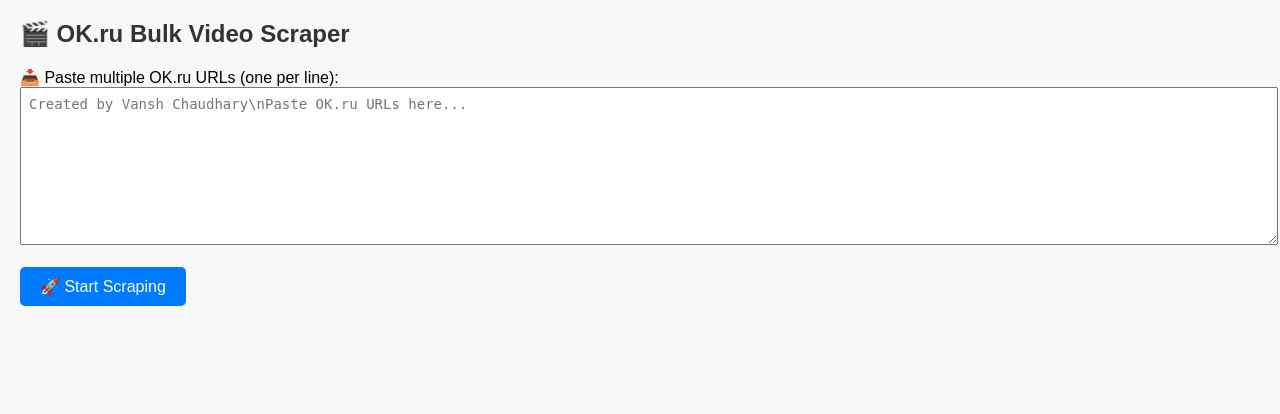
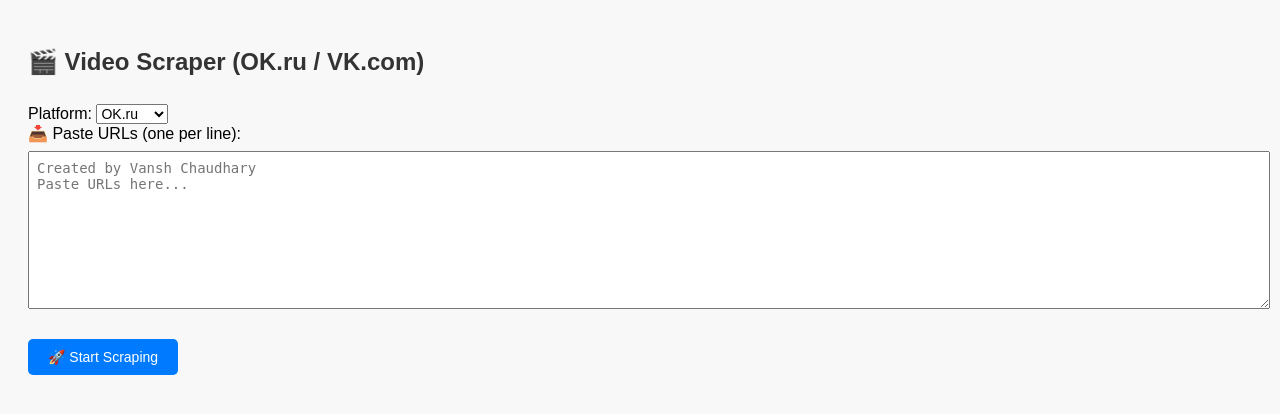
Before and after one commit to vchaudhary-eng/ok-scraper, a FastAPI app: page / in a window 1280 px wide. Shown: the top 414 px of the page. Run offline with FastAPI, Linux system fonts and the light colour scheme.

Commit message:
Update index.html

```diff
--- a/templates/index.html
+++ b/templates/index.html
@@ -2,30 +2,36 @@
 <html lang="en">
 <head>
   <meta charset="UTF-8">
-  <title>🎥 OK.ru Video Scraper</title>
+  <title>🎥 Video Scraper</title>
   <style>
-    body { font-family: Arial, sans-serif; margin: 20px; background: #f8f8f8; }
+    body { font-family: Arial; background: #f8f8f8; padding: 20px; }
     h2 { color: #333; }
-    textarea { width: 100%; height: 140px; font-size: 14px; padding: 8px; }
-    button { padding: 10px 20px; font-size: 16px; background: #007BFF; color: white; border: none; border-radius: 5px; cursor: pointer; }
+    select, textarea, button { font-size: 14px; margin-top: 8px; }
+    textarea { width: 100%; height: 140px; padding: 8px; }
+    button { background: #007BFF; color: white; border: none; padding: 10px 20px; border-radius: 5px; }
     button:hover { background: #0056b3; }
     table { width: 100%; border-collapse: collapse; margin-top: 20px; }
-    th, td { padding: 8px; border: 1px solid #ccc; font-size: 14px; }
+    th, td { border: 1px solid #ccc; padding: 8px; font-size: 14px; }
     th { background: #eee; }
     .loading { color: orange; }
-    .success { color: green; }
     .error { color: red; }
     #copyBtn { margin-top: 10px; background-color: #28a745; }
     #copyBtn:hover { background-color: #218838; }
   </style>
 </head>
 <body>
-  <h2>🎬 OK.ru Bulk Video Scraper</h2>
+  <h2>🎬 Video Scraper (OK.ru / VK.com)</h2>
 
   <form id="scrapeForm">
-    <label>📥 Paste multiple OK.ru URLs (one per line):</label><br>
-    <textarea id="urlInput" placeholder="Created by Vansh Chaudhary\nPaste OK.ru URLs here..."></textarea>
-<br><br>
+    <label>Platform:</label>
+    <select id="platformSelect">
+      <option value="okru">OK.ru</option>
+      <option value="vk">VK.com</option>
+    </select><br>
+
+    <label>📥 Paste URLs (one per line):</label><br>
+    <textarea id="urlInput" placeholder="Created by Vansh Chaudhary&#10;Paste URLs here..."></textarea>
+    <br><br>
     <button type="submit">🚀 Start Scraping</button>
   </form>
 
@@ -51,6 +57,7 @@
   <script>
     const form = document.getElementById('scrapeForm');
     const textarea = document.getElementById('urlInput');
+    const platformSelect = document.getElementById('platformSelect');
     const table = document.getElementById('resultsTable');
     const tbody = table.querySelector('tbody');
     const copyBtn = document.getElementById('copyBtn');
@@ -58,11 +65,12 @@
     form.addEventListener('submit', async function (e) {
       e.preventDefault();
       const urls = textarea.value.trim().split('\n').filter(Boolean);
-      tbody.innerHTML = '';
+      const platform = platformSelect.value;
       if (urls.length === 0) return;
 
       table.style.display = 'table';
       copyBtn.style.display = 'inline-block';
+      tbody.innerHTML = '';
 
       for (let i = 0; i < urls.length; i++) {
         const url = urls[i];
@@ -70,8 +78,12 @@
         row.innerHTML = `<td>${i + 1}</td><td>${url}</td><td colspan="7" class="loading">⏳ Scraping...</td>`;
 
         try {
-          const res = await fetch(`/api/scrape?url=${encodeURIComponent(url)}`);
-          const data = await res.json();
+          const formData = new FormData();
+          formData.append('urls', url);
+          formData.append('platform', platform);
+
+          const res = await fetch('/api/scrape', { method: 'POST', body: formData });
+          const [data] = await res.json();
 
           row.innerHTML = `
             <td>${i + 1}</td>
@@ -85,34 +97,21 @@
             <td>${data.profile_url ? `<a href="${data.profile_url}" target="_blank">${data.profile_url}</a>` : 'N/A'}</td>
           `;
         } catch (err) {
-          row.innerHTML = `
-            <td>${i + 1}</td>
-            <td>${url}</td>
-            <td colspan="7" class="error">❌ Error scraping</td>
-          `;
+          row.innerHTML = `<td>${i + 1}</td><td>${url}</td><td colspan="7" class="error">❌ Error scraping</td>`;
         }
       }
     });
 
     copyBtn.addEventListener('click', function () {
-      let text = '';
-      const headers = [...table.querySelectorAll('thead th')].map(th => th.innerText.trim()).join('\t');
-      text += headers + '\n';
-
       const rows = [...tbody.querySelectorAll('tr')];
+      let text = [...table.querySelectorAll('thead th')].map(th => th.innerText.trim()).join('\t') + '\n';
       for (const row of rows) {
-        const cols = [...row.querySelectorAll('td')].map(td => td.innerText.trim()).join('\t');
-        text += cols + '\n';
+        text += [...row.querySelectorAll('td')].map(td => td.innerText.trim()).join('\t') + '\n';
       }
-
       navigator.clipboard.writeText(text).then(() => {
         copyBtn.innerText = '✅ Copied!';
-        setTimeout(() => {
-          copyBtn.innerText = '📋 Copy Table';
-        }, 1500);
-      }).catch(() => {
-        alert('Clipboard copy failed. Try again.');
-      });
+        setTimeout(() => copyBtn.innerText = '📋 Copy Table', 1500);
+      }).catch(() => alert('Clipboard copy failed. Try again.'));
     });
   </script>
 </body>
```
